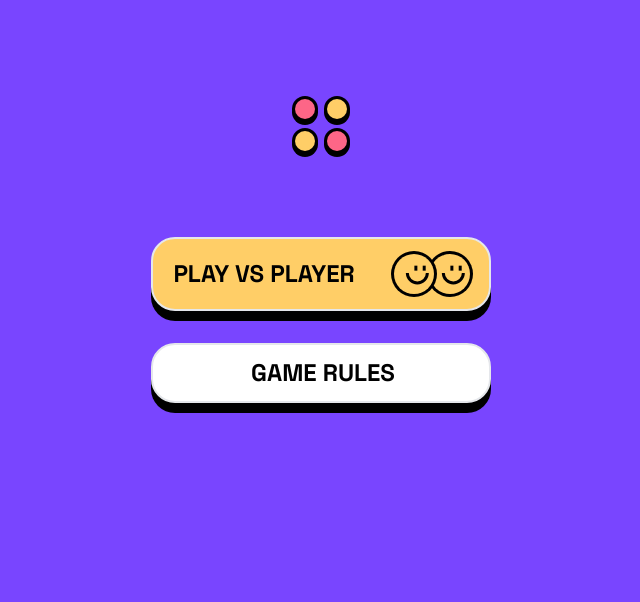
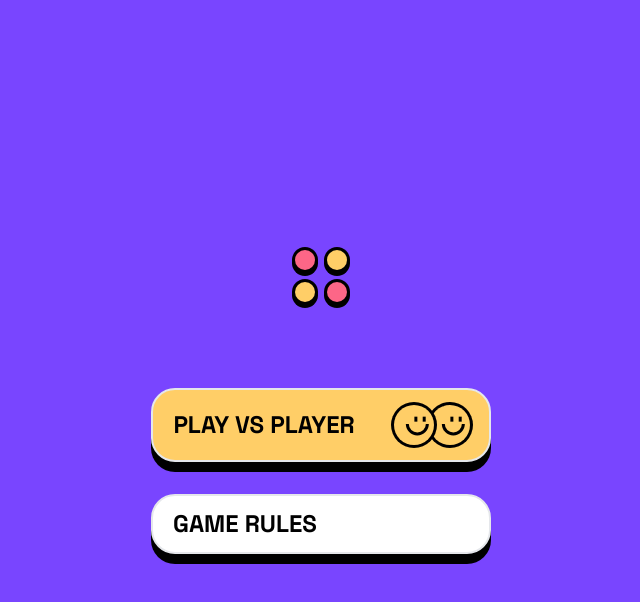
Before and after one commit to nikanoza/connect-four, a React (Vite) app: page / in a window 1280 px wide. Shown: the top 602 px of the page, without its empty margins (319-959 px from the left). Built offline with nearby package versions, Linux system fonts and the light colour scheme.

Commit message:
feat: creage game page header compoenent

```diff
--- a/src/App.tsx
+++ b/src/App.tsx
@@ -33,10 +33,8 @@ const gameRoute = new Route({
 
 const routeTree = rootRoute.addChildren([startRoute, gameRoute]);
 
-// Create the router using your route tree
 const router = new Router({ routeTree });
 
-// Register your router for maximum type safety
 declare module "@tanstack/react-router" {
   interface Register {
     router: typeof router;
--- /dev/null
+++ b/src/components/GameHeader.tsx
@@ -0,0 +1,17 @@
+import { Logo } from "../svg";
+
+const GameHeader = () => {
+  return (
+    <div className="flex justify-center items-center gap-10">
+      <button className="border-none w-27 h-10 bg-dark-violet cursor-pointer text-light text-base font-bold rounded-[20px]">
+        MENU
+      </button>
+      <Logo />
+      <button className="border-none w-27 h-10 bg-dark-violet cursor-pointer text-light text-base font-bold rounded-[20px]">
+        RESTART
+      </button>
+    </div>
+  );
+};
+
+export default GameHeader;
--- /dev/null
+++ b/src/components/index.ts
@@ -0,0 +1 @@
+export { default as GameHeader } from "./GameHeader";
--- a/src/pages/Game.tsx
+++ b/src/pages/Game.tsx
@@ -1,5 +1,11 @@
+import { GameHeader } from "../components";
+
 const Game = () => {
-  return <div>Game Page</div>;
+  return (
+    <div className="w-full min-h-screen flex flex-col items-center py-12">
+      <GameHeader />
+    </div>
+  );
 };
 
 export default Game;
--- a/src/pages/Start.tsx
+++ b/src/pages/Start.tsx
@@ -1,6 +1,7 @@
 import { useState } from "react";
+import { Link } from "@tanstack/react-router";
 
-import { Logo, VsPlayer } from "../svg";
+import { Check, Logo, VsPlayer } from "../svg";
 
 const Start = () => {
   const [showModal, setShowModal] = useState<boolean>(false);
@@ -10,32 +11,40 @@ const Start = () => {
   };
 
   const closeModal = () => {
-    setShowModal(true);
+    setShowModal(false);
   };
 
   return (
-    <div className="w-full h-full flex justify-center items-center px-5 py-24">
+    <div className="w-full min-h-screen flex justify-center items-center px-5 py-24">
       {!showModal ? (
         <div className="flex flex-col items-center">
           <Logo />
-          <button className="py-3 pl-5 pr-4 flex justify-center items-center gap-9 bg-yellow border-2 shadow-panel-shadow rounded-3xl mt-20">
+          <Link
+            to="/game"
+            className="py-3 pl-5 pr-4 flex justify-center items-center gap-9 bg-yellow border-2 shadow-panel-shadow rounded-3xl mt-20"
+          >
             <h3 className="text-night text-2xl font-bold">PLAY VS PLAYER</h3>
             <VsPlayer />
-          </button>
+          </Link>
           <button
             className="w-85 py-3 pl-5 pr-4 bg-light border-2 shadow-panel-shadow rounded-3xl mt-8"
             onClick={openModal}
           >
-            <h3 className="text-night text-2xl font-bold">GAME RULES</h3>
+            <h3 className="text-night text-left text-2xl font-bold">
+              GAME RULES
+            </h3>
           </button>
         </div>
       ) : (
+        <div className="flex flex-col">
           <div className="shadow-panel-shadow rounded-3xl bg-light pt-8 px-9 pb-14">
             <h1 className="text-night text-center text-[56px]">RULES</h1>
-          <h2 className="text-semi-violet text-xl font-bold mt-7">OBJECTIVE</h2>
+            <h2 className="text-semi-violet text-xl font-bold mt-7">
+              OBJECTIVE
+            </h2>
             <p className="mt-6 text-night text-base font-medium opacity-70">
-            Be the first player to connect 4 of the same colored discs in a row
-            (either vertically, horizontally, or diagonally).
+              Be the first player to connect 4 of the same colored discs in a
+              row (either vertically, horizontally, or diagonally).
             </p>
             <h2 className="text-semi-violet text-xl font-bold mt-8">
               HOW TO PLAY
@@ -49,8 +58,8 @@ const Start = () => {
             <div className="flex gap-5 mt-3">
               <h3 className="text-night text-base font-bold">2</h3>
               <p className="text-night text-base font-medium opacity-70">
-              Players must alternate turns, and only one disc can be dropped in
-              each turn.
+                Players must alternate turns, and only one disc can be dropped
+                in each turn.
               </p>
             </div>
             <div className="flex gap-5 mt-3">
@@ -66,6 +75,10 @@ const Start = () => {
               </p>
             </div>
           </div>
+          <div className="m-auto -mt-8 cursor-pointer" onClick={closeModal}>
+            <Check />
+          </div>
+        </div>
       )}
     </div>
   );
--- a/tailwind.config.js
+++ b/tailwind.config.js
@@ -15,7 +15,8 @@ export default {
         "panel-shadow": "0px 10px 0px 0px #000",
       },
       width: {
-        85: "340px",
+        85: "21.25rem",
+        27: "6.75rem",
       },
     },
   },
```
Lines whose indentation alone changed are shown as unchanged.
